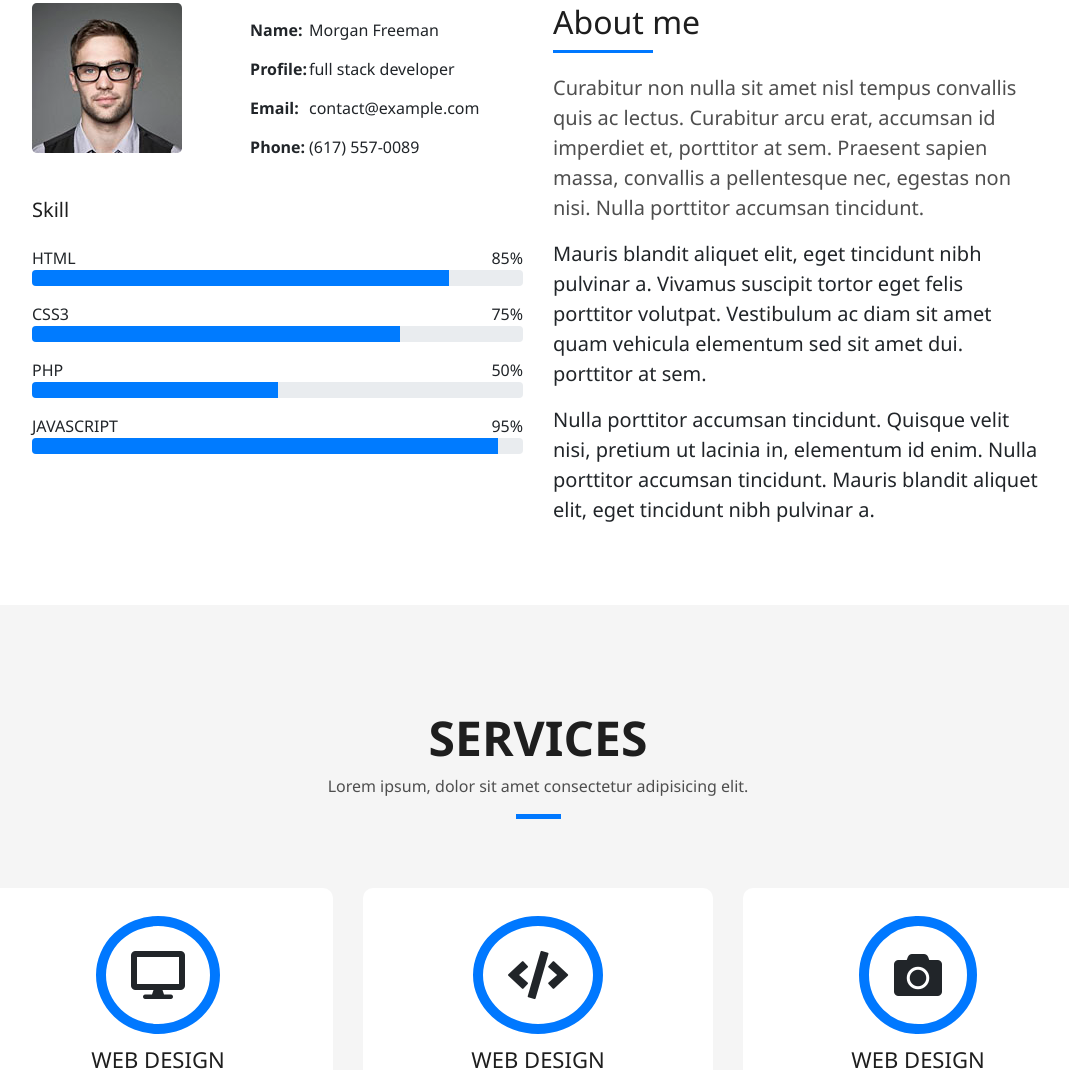
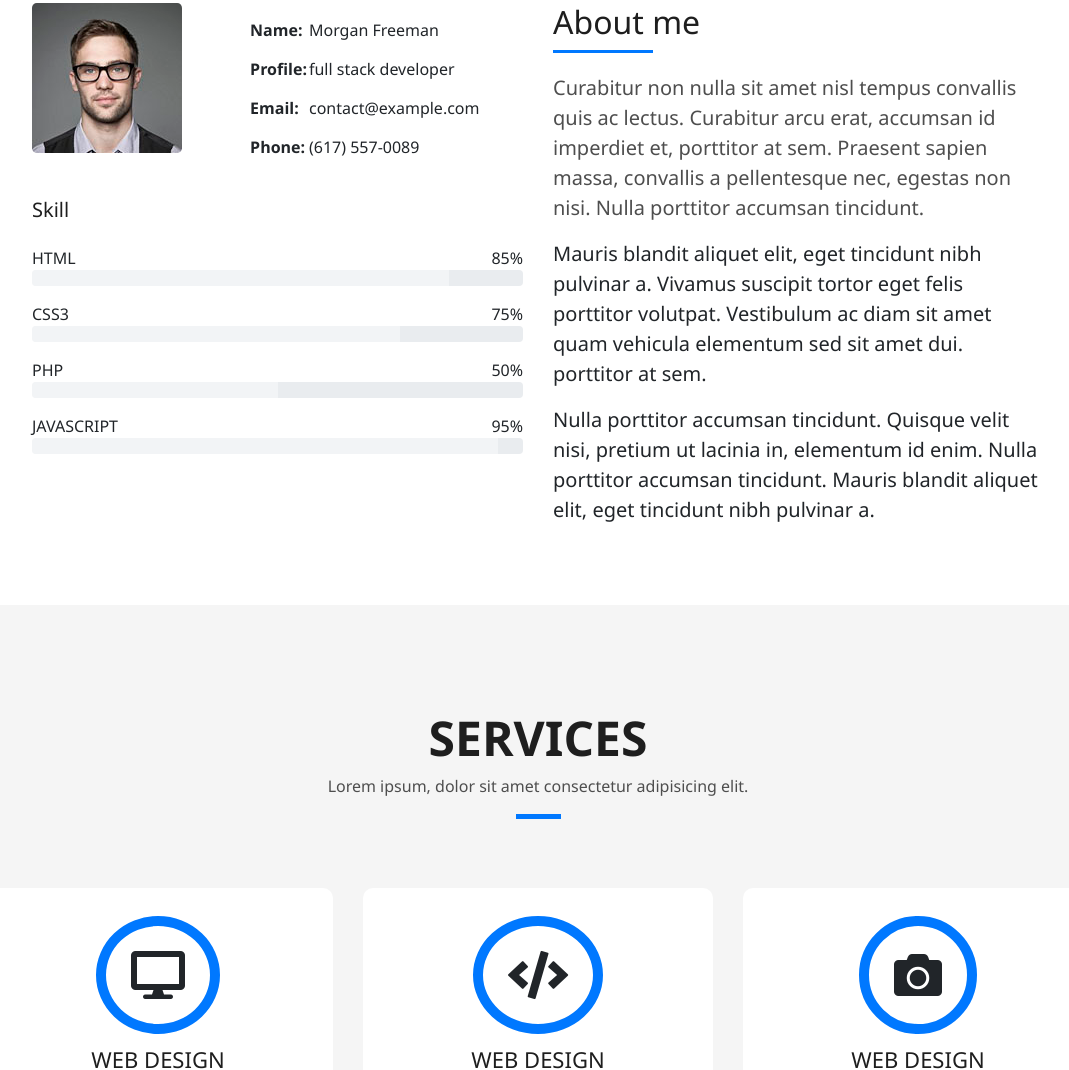
Before and after one commit to Asmaakhaled-12/assignment5, a plain HTML site: page index.html in a window 1280 px wide. Shown: the part 917-1987 px from the top of the page, without its empty margins (102-1171 px from the left). Drawn offline with Linux system fonts and the light colour scheme.

Commit message:
cearted file css

```diff
--- /dev/null
+++ b/css/anas.css
@@ -0,0 +1,3 @@
+.progress-bar {
+  background-color: #ffffff66;
+}
--- a/index.html
+++ b/index.html
@@ -5,6 +5,7 @@
     <link rel="stylesheet" href="css/bootstrap.min.css">
     <link rel="stylesheet" href="css/all.min.css">
     <link rel="stylesheet" href="css/style.css">
+    <link rel="stylesheet" href="css/anas.css">
 
 
 
```
